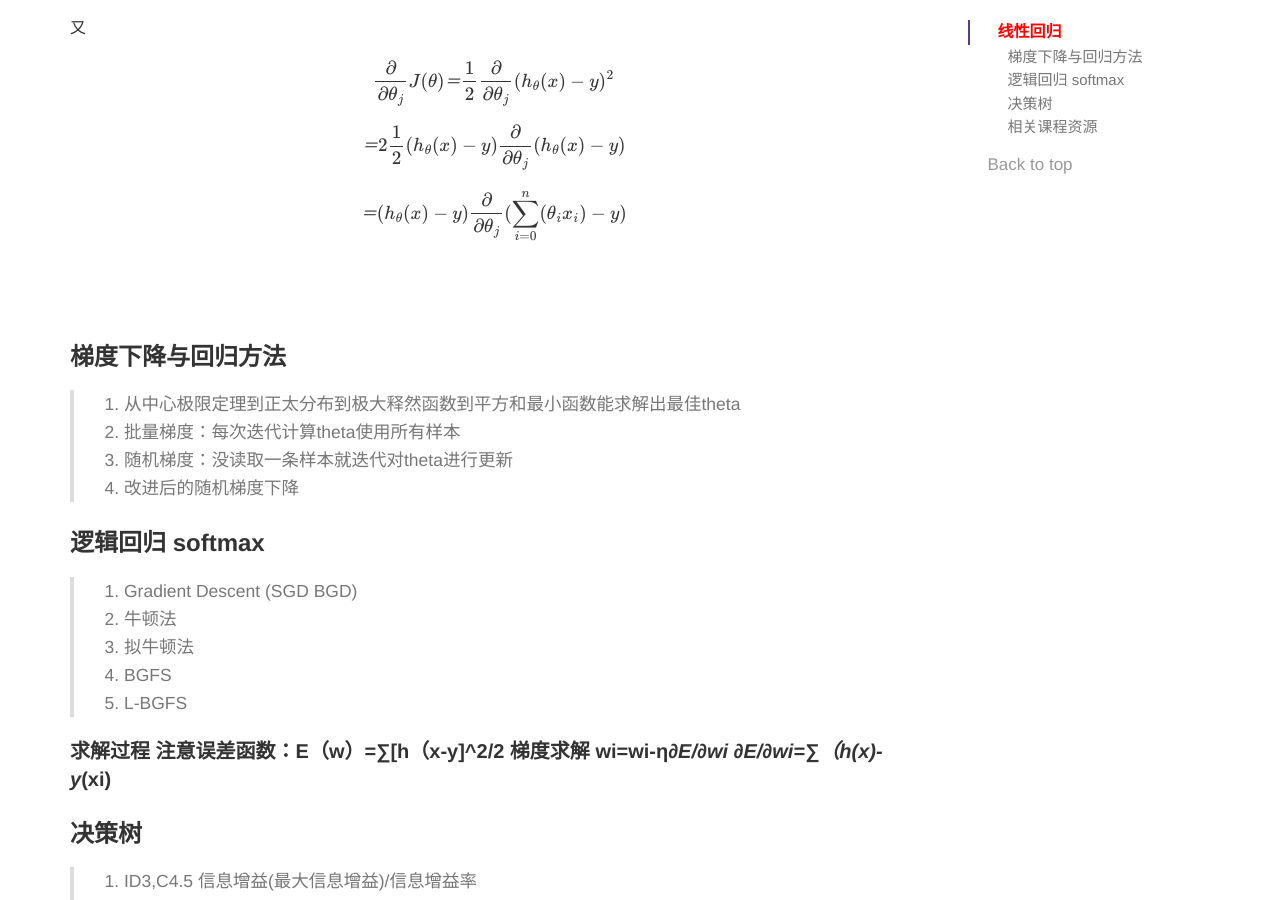
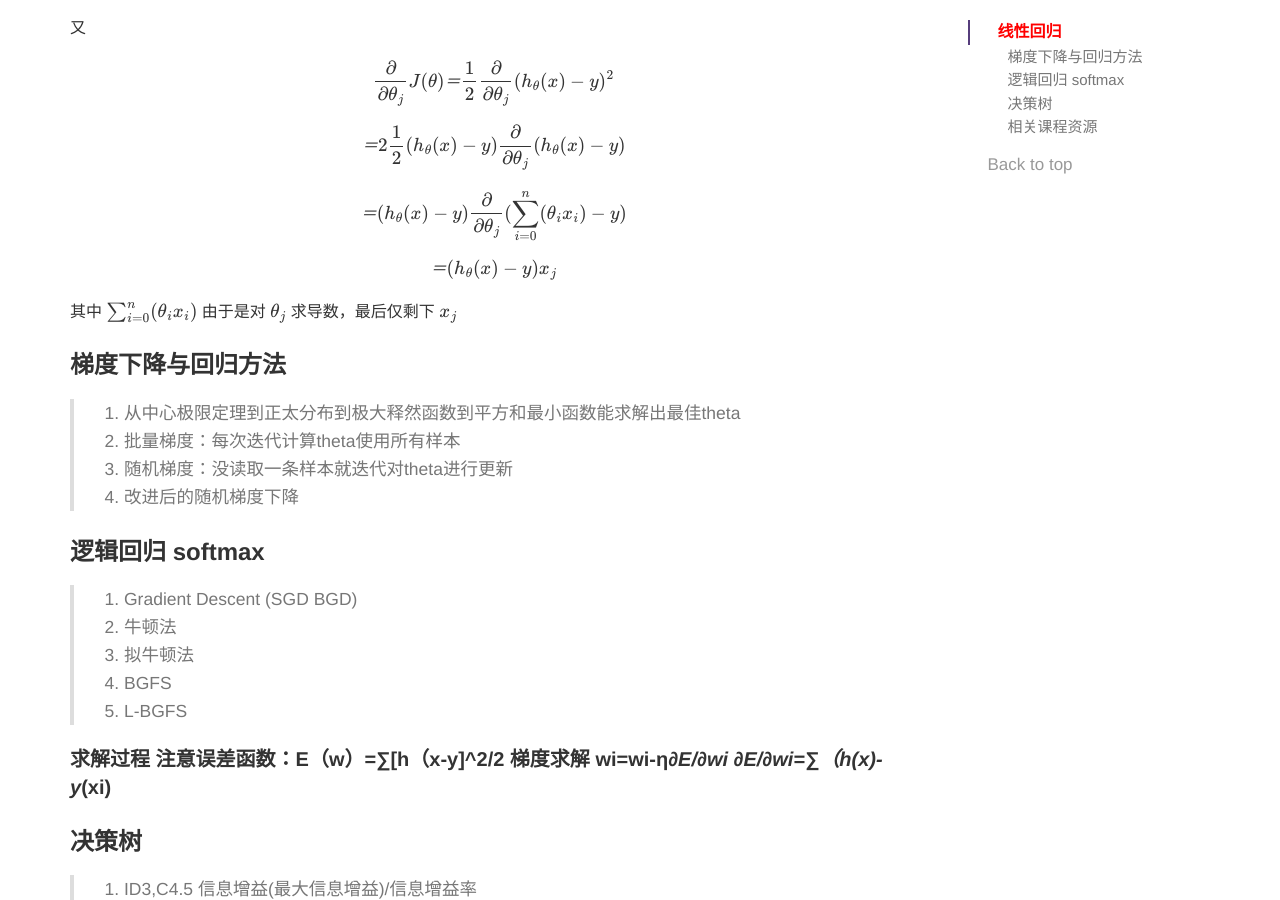
Before and after one commit to luyee/2pc.github.io, a Jekyll site: the page built from _posts/datascience/2015-06-13-ML.md, in a window 1280 px wide and 900 px high, scrolled down 845 px. Built offline with Jekyll 4.4.1, drawn with Linux system fonts in a browser that asks for light colours; formulas are drawn with MathJax 3; comment, search, counter and statistics services are not loaded.

Commit message:
Update 2015-06-13-ML.md

```diff
--- a/_posts/datascience/2015-06-13-ML.md
+++ b/_posts/datascience/2015-06-13-ML.md
@@ -58,12 +58,20 @@ $$
 $$
 
 $$
+＝(h_\theta(x)-y) x_j
 $$
 
+其中
 $$
+\sum_{i=0}^n (\theta_i x_i)
 $$
-
+由于是对
 $$
+\theta_j
+$$
+求导数，最后仅剩下
+$$
+x_j
 $$
 
 
```
